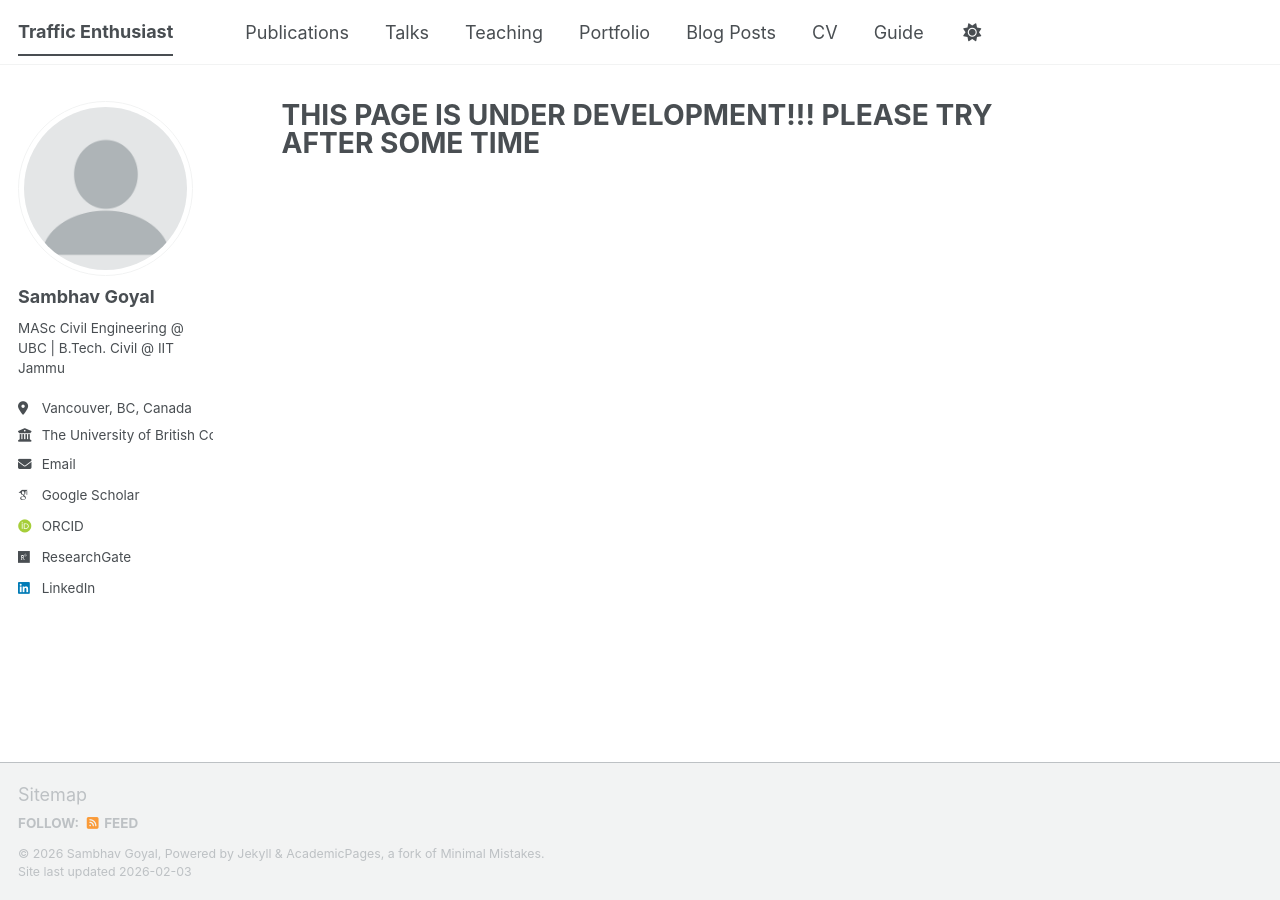
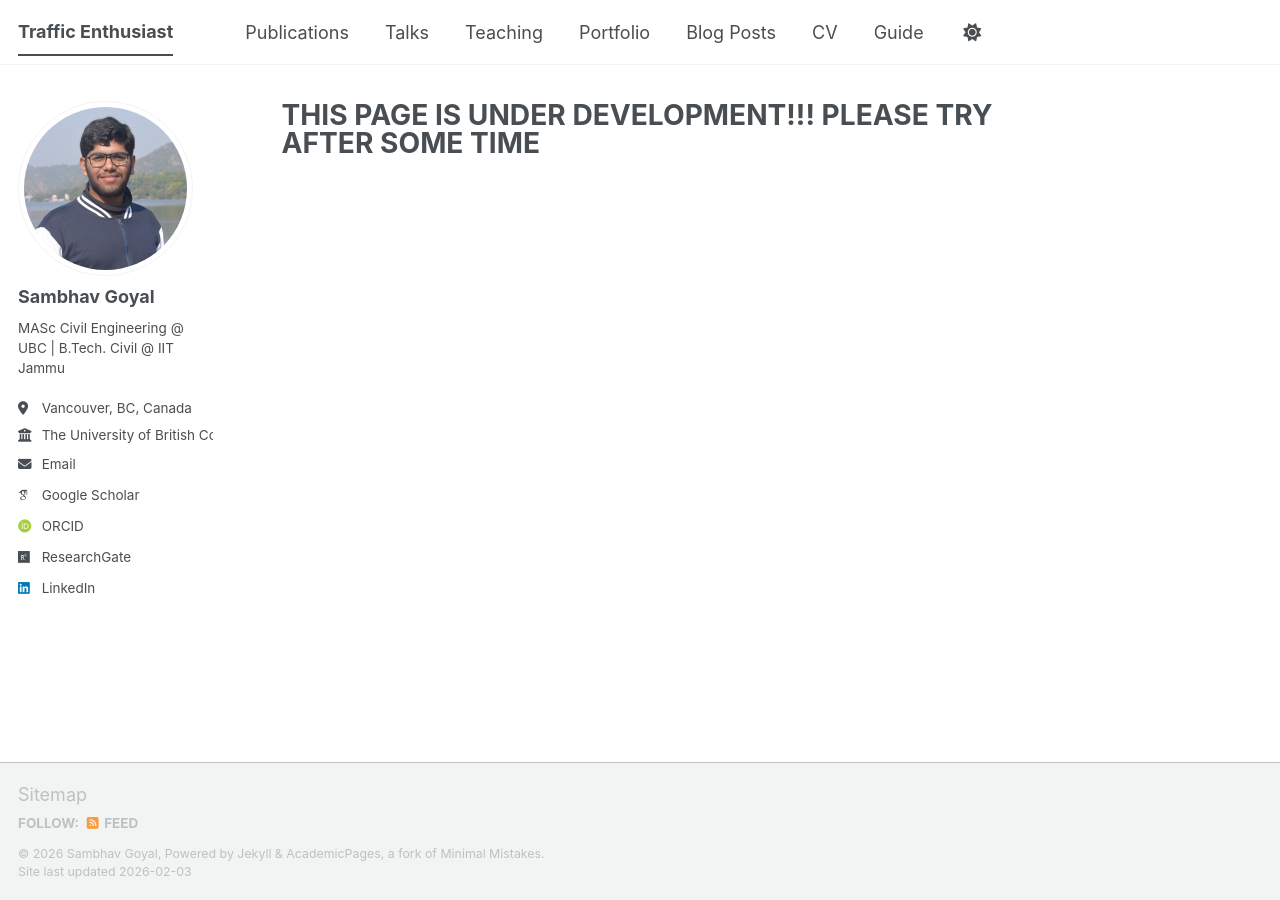
Before and after one commit to SambhavGoyal/sambhavgoyal.github.io, a Jekyll site: the page built from _pages/about.md, in a window 1280 px wide. Built offline with Jekyll 4.4.1, drawn with Linux system fonts in a browser that asks for light colours; some web fonts are replaced; a script bundle is joined from its source files by our own code; library files that are not in the unit come from our copies.

Commit message:
Update author avatar image in config

```diff
--- a/_config.yml
+++ b/_config.yml
@@ -23,7 +23,7 @@ repository               : "sambhavgoyal/sambhavgoyal.github.io"
 #               Additional customization can be done by editing /_includes/author-profile.html
 author:
   # Biographic information
-  avatar           : "profile.png"
+  avatar           : "Google Scholar.jpg"
   name             : "Sambhav Goyal"
   pronouns         : # example: "she/her"
   bio              : "MASc Civil Engineering @ UBC | B.Tech. Civil @ IIT Jammu"
```
